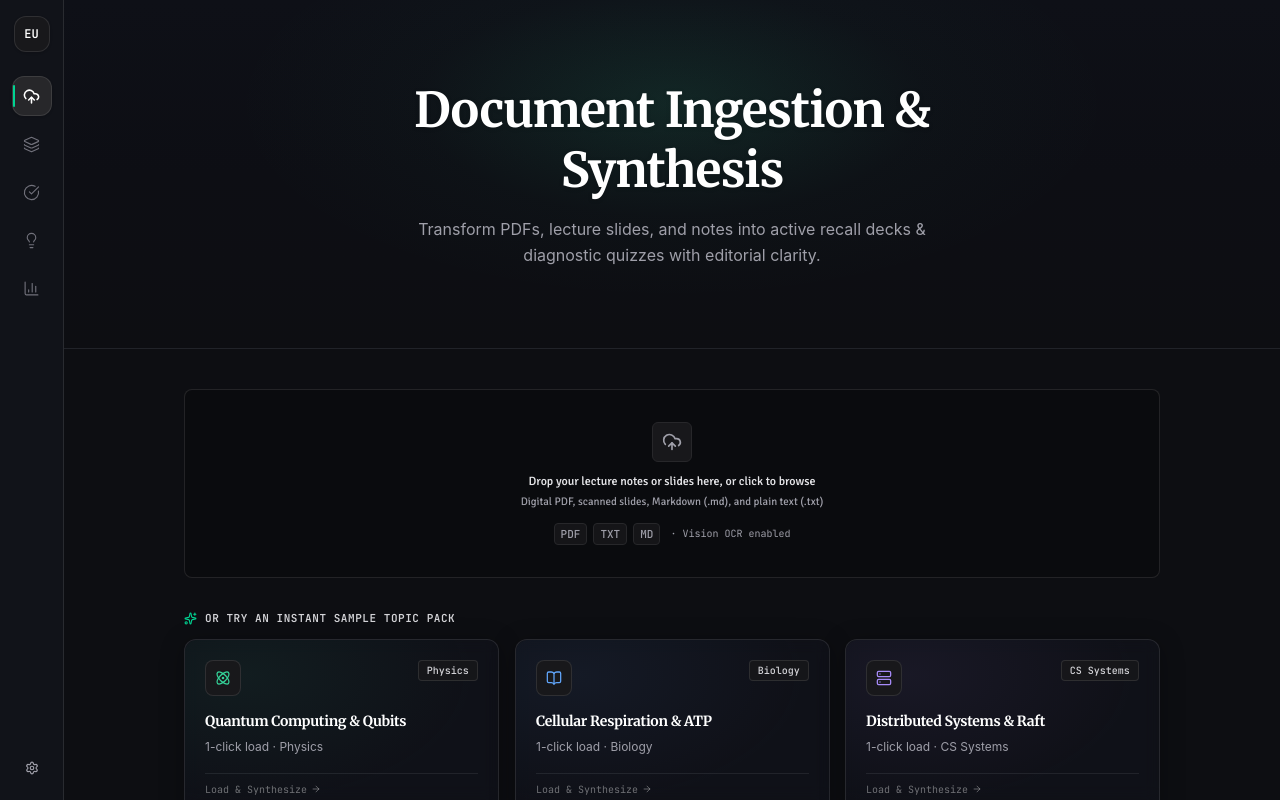
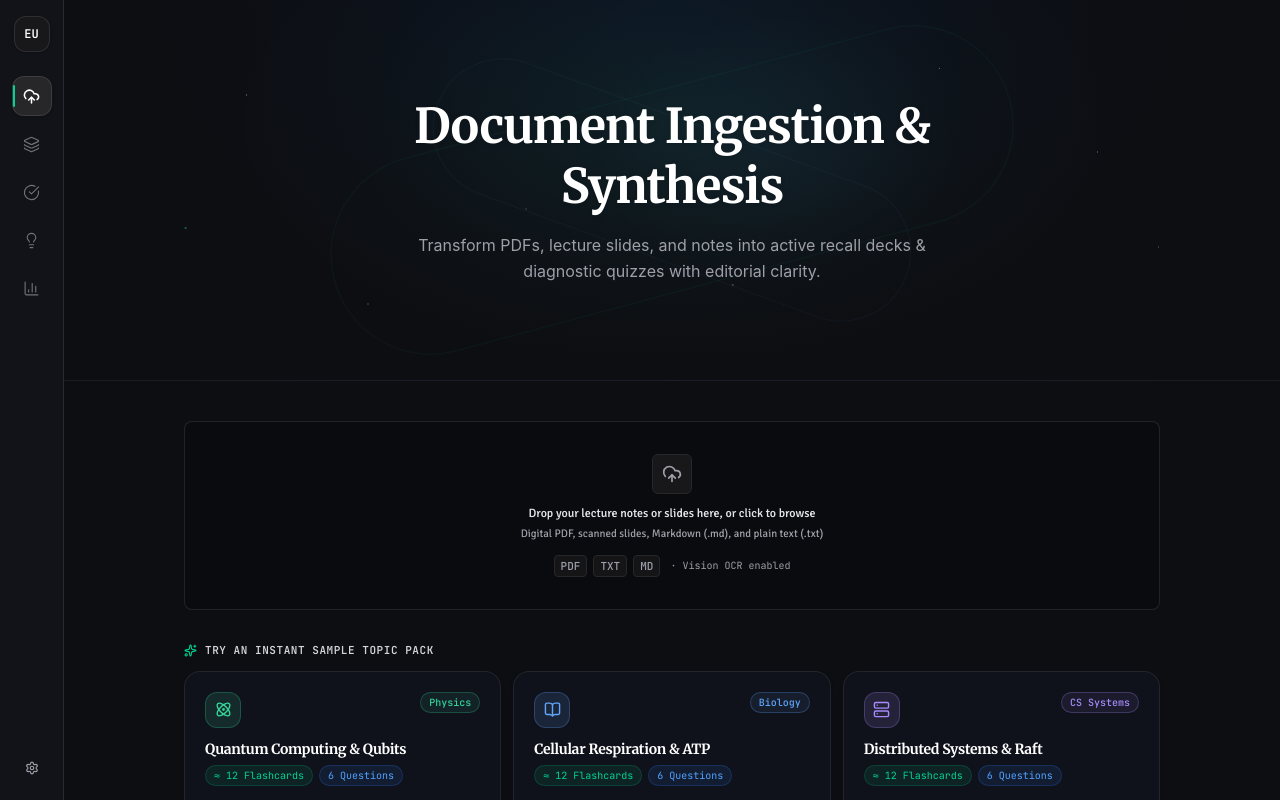
Before and after one commit to gorlock777/AiLearner, a React (Vite) app: page /app in a window 1280 px wide. Built offline with nearby package versions, Linux system fonts and the light colour scheme.

Commit message:
feat: 1A orbital docking bay upload hero, 2.2 zen focus chamber card backlight, 3.2 sample cards with yield pills

```diff
--- a/src/pages/Home.tsx
+++ b/src/pages/Home.tsx
@@ -237,16 +237,24 @@ export function Home() {
 
   return (
     <div className="min-h-full flex flex-col">
-      {/* ── Spacious Editorial Hero Header ── */}
+      {/* ── Orbital Docking Bay Hero Header (1A) ── */}
       {!hasTopics && !isProcessing && (
-        <section className="relative w-full py-16 md:py-20 border-b border-white/[0.08] overflow-hidden bg-gradient-to-b from-[#0e1017] via-[#0d0e14] to-[#0d0e12]">
-          {/* Subtle atmosphere glow */}
-          <div
-            aria-hidden="true"
-            className="pointer-events-none absolute -top-24 left-1/2 -translate-x-1/2 w-[700px] sm:w-[900px] h-[400px] rounded-full bg-[radial-gradient(ellipse_at_center,rgba(52,211,153,0.12)_0%,rgba(52,211,153,0.02)_40%,transparent_70%)]"
-          />
+        <section className="relative w-full py-16 md:py-24 border-b border-white/[0.06] overflow-hidden" style={{ background: 'radial-gradient(ellipse at 50% 0%, #0b1120 0%, #0d0e12 60%)' }}>
+          {/* Deep space starfield layer */}
+          <div aria-hidden="true" className="pointer-events-none absolute inset-0 overflow-hidden">
+            {/* Primary nebula glow — emerald */}
+            <div className="absolute -top-32 left-1/2 -translate-x-1/2 w-[900px] h-[500px] rounded-full opacity-60" style={{ background: 'radial-gradient(ellipse at center, rgba(52,211,153,0.14) 0%, rgba(52,211,153,0.03) 45%, transparent 70%)' }} />
+            {/* Secondary cyan accent */}
+            <div className="absolute top-0 right-1/4 w-[400px] h-[300px] rounded-full opacity-40" style={{ background: 'radial-gradient(ellipse at center, rgba(96,165,250,0.10) 0%, transparent 65%)' }} />
+            {/* Faint star specks */}
+            <div className="absolute inset-0" style={{ backgroundImage: 'radial-gradient(1px 1px at 15% 25%, rgba(255,255,255,0.5) 0%, transparent 100%), radial-gradient(1px 1px at 72% 18%, rgba(255,255,255,0.4) 0%, transparent 100%), radial-gradient(1px 1px at 38% 55%, rgba(255,255,255,0.35) 0%, transparent 100%), radial-gradient(1px 1px at 85% 40%, rgba(255,255,255,0.45) 0%, transparent 100%), radial-gradient(1.5px 1.5px at 55% 75%, rgba(255,255,255,0.3) 0%, transparent 100%), radial-gradient(1px 1px at 25% 80%, rgba(255,255,255,0.4) 0%, transparent 100%), radial-gradient(1px 1px at 90% 65%, rgba(255,255,255,0.35) 0%, transparent 100%), radial-gradient(1.5px 1.5px at 10% 60%, rgba(52,211,153,0.6) 0%, transparent 100%), radial-gradient(1px 1px at 65% 30%, rgba(96,165,250,0.5) 0%, transparent 100%)' }} />
+            {/* Orbital trajectory rings */}
+            <div className="absolute top-1/2 left-1/2 w-[700px] h-[200px] rounded-full border border-emerald-500/[0.06]" style={{ transform: 'translate(-50%, -50%) rotate(-15deg)' }} />
+            <div className="absolute top-1/2 left-1/2 w-[500px] h-[140px] rounded-full border border-blue-400/[0.05]" style={{ transform: 'translate(-50%, -50%) rotate(20deg)' }} />
+          </div>
 
           <div className="relative z-10 max-w-3xl mx-auto text-center px-6">
+
             <h1 className="font-heading font-normal text-3xl sm:text-5xl text-white tracking-tight leading-tight mb-4 drop-shadow-sm">
               Document Ingestion & Synthesis
             </h1>
@@ -333,31 +341,70 @@ export function Home() {
                   </div>
                 )}
 
-                {/* 1-Click Sample Pre-load Packs with KokonutUI SpotlightCards */}
+                {/* 1-Click Sample Pre-load Packs */}
                 <div className="flex flex-col gap-3">
                   <div className="flex items-center gap-2">
                     <Sparkles size={13} className="text-emerald-400" />
                     <span className="text-[11px] font-mono uppercase tracking-wider text-zinc-300 font-semibold">
-                      Or Try an Instant Sample Topic Pack
+                      Try an Instant Sample Topic Pack
                     </span>
                   </div>
-                  <SpotlightCards
-                    columns={3}
-                    items={SAMPLE_PRESETS.map((preset) => ({
-                      icon: preset.icon,
-                      title: preset.name,
-                      description: `1-click load · ${preset.badge}`,
-                      color: preset.color,
-                      badge: preset.badge,
-                      onClick: () => handleLoadPreset(preset),
-                      footer: (
-                        <div className="flex items-center gap-1 text-[10px] font-mono text-white/40 group-hover:text-white/70 transition-colors">
-                          <span>Load & Synthesize</span>
-                          <ArrowRight size={10} />
-                        </div>
-                      ),
-                    } satisfies SpotlightItem))}
-                  />
+                  <div className="grid grid-cols-1 sm:grid-cols-3 gap-3">
+                    {SAMPLE_PRESETS.map((preset) => {
+                      const Icon = preset.icon
+                      return (
+                        <button
+                          key={preset.filename}
+                          onClick={() => handleLoadPreset(preset)}
+                          className="group relative text-left p-5 rounded-2xl bg-[#12141e]/80 border border-white/[0.08] hover:border-white/20 transition-all duration-300 backdrop-blur-md overflow-hidden cursor-pointer shadow-md hover:shadow-xl"
+                        >
+                          {/* Card glow on hover */}
+                          <div
+                            className="absolute inset-0 opacity-0 group-hover:opacity-100 transition-opacity duration-500 pointer-events-none rounded-2xl"
+                            style={{ background: `radial-gradient(ellipse at 30% 30%, ${preset.color}15 0%, transparent 65%)` }}
+                          />
+                          <div className="relative z-10">
+                            {/* Icon + badge row */}
+                            <div className="flex items-start justify-between mb-3">
+                              <div
+                                className="w-9 h-9 rounded-xl flex items-center justify-center text-white flex-shrink-0"
+                                style={{ background: `${preset.color}22`, border: `1px solid ${preset.color}40` }}
+                              >
+                                <Icon size={17} style={{ color: preset.color }} />
+                              </div>
+                              <span
+                                className="text-[10px] font-mono px-2 py-0.5 rounded-full border font-medium"
+                                style={{ color: preset.color, borderColor: `${preset.color}40`, background: `${preset.color}15` }}
+                              >
+                                {preset.badge}
+                              </span>
+                            </div>
+
+                            {/* Title */}
+                            <h3 className="font-heading font-normal text-sm text-white mb-1.5 group-hover:text-zinc-100 transition-colors leading-snug">
+                              {preset.name}
+                            </h3>
+
+                            {/* Yield pills */}
+                            <div className="flex items-center gap-1.5 flex-wrap mb-3">
+                              <span className="inline-flex items-center gap-1 text-[10px] font-mono px-2 py-0.5 rounded-full bg-emerald-500/10 border border-emerald-500/20 text-emerald-400">
+                                ≈ 12 Flashcards
+                              </span>
+                              <span className="inline-flex items-center gap-1 text-[10px] font-mono px-2 py-0.5 rounded-full bg-blue-500/10 border border-blue-500/20 text-blue-400">
+                                6 Questions
+                              </span>
+                            </div>
+
+                            {/* CTA row */}
+                            <div className="flex items-center gap-1 text-[10px] font-mono text-zinc-500 group-hover:text-zinc-300 transition-colors">
+                              <span>Load & Synthesize</span>
+                              <ArrowRight size={10} />
+                            </div>
+                          </div>
+                        </button>
+                      )
+                    })}
+                  </div>
                 </div>
 
                 {/* Ingestion Specifications with KokonutUI SpotlightCards */}
--- a/src/pages/Study.tsx
+++ b/src/pages/Study.tsx
@@ -335,8 +335,22 @@ export function Study() {
             </div>
           </motion.div>
         ) : currentCard ? (
-          /* ── Spacious Editorial 3D Flashcard ── */
+          /* ── Zen Focus Chamber: Dynamic Backlit Flashcard ── */
           <div className="w-full flex flex-col items-center">
+            {/* Dynamic backglow — shifts colour based on last result */}
+            <div className="relative w-full flex flex-col items-center">
+              {/* Ambient backglow layer */}
+              <div
+                className="pointer-events-none absolute inset-0 -z-10 transition-all duration-700 ease-out"
+                style={{
+                  background: cards[currentIndex]?.result === 'known'
+                    ? 'radial-gradient(ellipse at 50% 60%, rgba(52,211,153,0.13) 0%, transparent 65%)'
+                    : cards[currentIndex]?.result === 'review'
+                    ? 'radial-gradient(ellipse at 50% 60%, rgba(251,191,36,0.10) 0%, transparent 65%)'
+                    : 'radial-gradient(ellipse at 50% 60%, rgba(99,102,241,0.07) 0%, transparent 60%)',
+                }}
+              />
+
               <CardFlip
                 isFlipped={isFlipped}
                 onFlip={handleFlip}
@@ -369,7 +383,14 @@ export function Study() {
                   </div>
                 }
                 back={
-                <div className="w-full h-full min-h-[350px] md:min-h-[390px] rounded-2xl bg-[#14161e] border border-emerald-500/30 p-8 sm:p-10 md:p-12 flex flex-col justify-between shadow-2xl">
+                  <div
+                    className="w-full h-full min-h-[350px] md:min-h-[390px] rounded-2xl border p-8 sm:p-10 md:p-12 flex flex-col justify-between shadow-2xl transition-all duration-500"
+                    style={{
+                      background: '#14161e',
+                      borderColor: 'rgba(52,211,153,0.30)',
+                      boxShadow: '0 0 40px rgba(52,211,153,0.06)',
+                    }}
+                  >
                     {/* Top label */}
                     <div className="flex items-center justify-between text-xs font-mono text-zinc-400">
                       <span className="uppercase tracking-widest text-[10px] text-emerald-400 font-semibold">
@@ -428,8 +449,9 @@ export function Study() {
                   </div>
                 }
               />
+            </div>
 
-            {/* ── Tactical Recall Response Controls ── */}
+            {/* ── Recall Response Controls ── */}
             <div className="w-full mt-6 flex flex-col items-center gap-3">
               {isFlipped ? (
                 <div className="grid grid-cols-2 gap-3.5 w-full max-w-md">
@@ -478,6 +500,14 @@ export function Study() {
                   </button>
                 </div>
               )}
+
+              {/* Pinned keyboard dock */}
+              <div className="flex items-center gap-4 mt-2 text-[10px] font-mono text-zinc-600">
+                <span><kbd className="kbd text-[9px]">Space</kbd> Flip</span>
+                <span><kbd className="kbd text-[9px]">1</kbd> Review</span>
+                <span><kbd className="kbd text-[9px]">2</kbd> Mastered</span>
+                <span><kbd className="kbd text-[9px]">← →</kbd> Navigate</span>
+              </div>
             </div>
           </div>
         ) : null}
```
Lines whose indentation alone changed are shown as unchanged.
